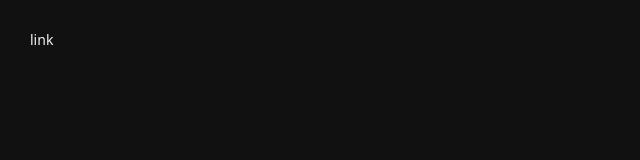
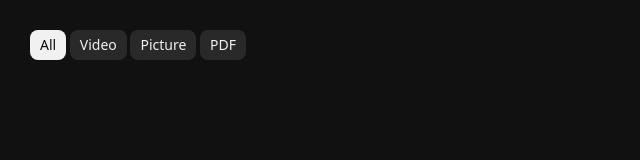
Before and after one commit to CodeWithFED/Youtube, a website: page src/index.html in a window 1280 px wide. Shown: the whole page, without its empty margins (0-640 px from the left). Drawn offline with nearby package versions, Linux system fonts and the light colour scheme.

Commit message:
defining  styles for badges.

```diff
--- a/src/css/style.css
+++ b/src/css/style.css
@@ -1,16 +1,20 @@
 /* color pallet */
 :root {
-    --color-heading: #F1F1F1;
     --color-description: #AAA;
+    --color-heading-dark: #0F0F0F;
+    --color-heading-light: #F1F1F1;
+    --color-hovered: #F1F1F1;
     --color-unhovered: rgba(255, 255, 255, 0.10);
-    --color-hovered: #F1F1F1;
     --color-border: 18px;
+    --color-border-full: 50%;
+
 }
 
 /* Typography */
 
 html {
     font-size: 62.5%;
+    user-select: none;
 }
 
 body {
@@ -28,7 +32,7 @@ p {
 h1,
 h2,
 h3 {
-    color: var(--color-heading);
+    color: var(--color-heading-light);
     font-weight: 500;
     margin: 1.2rem 0 .4;
 }
@@ -39,8 +43,37 @@ h3 {
 
 /* Links */
 a {
-    color: var(--color-heading);
+    color: var(--color-heading-light);
     display: inline-block;
     outline: none;
     text-decoration: solid;
 }
+
+/* Badges */
+.badge {
+    border-radius: 8px;
+    color: var(--color-heading-light);
+    cursor: pointer;
+    display: inline-block;
+    padding: .5rem 1rem;
+    transition: all 0.2s ease-in-out;
+}
+
+.badge a {
+    color: inherit;
+}
+
+.badge--dark {
+    background: var(--color-unhovered);
+    color: var(--color-heading-light);
+}
+
+.badge--dark:hover {
+    background: var(--color-hovered);
+    color: var(--color-heading-dark);
+}
+
+.badge--light {
+    background: var(--color-hovered);
+    color: var(--color-heading-dark);
+}
--- a/src/index.html
+++ b/src/index.html
@@ -8,6 +8,9 @@
     <title>Youtube</title>
   </head>
   <body style="margin: 3rem">
-    <a href="">link</a>
+    <span class="badge badge--dark badge--light">All</span>
+    <span class="badge badge--dark">Video</span>
+    <span class="badge badge--dark">Picture</span>
+    <span class="badge badge--dark"><a href="#">PDF</a></span>
   </body>
 </html>
```
